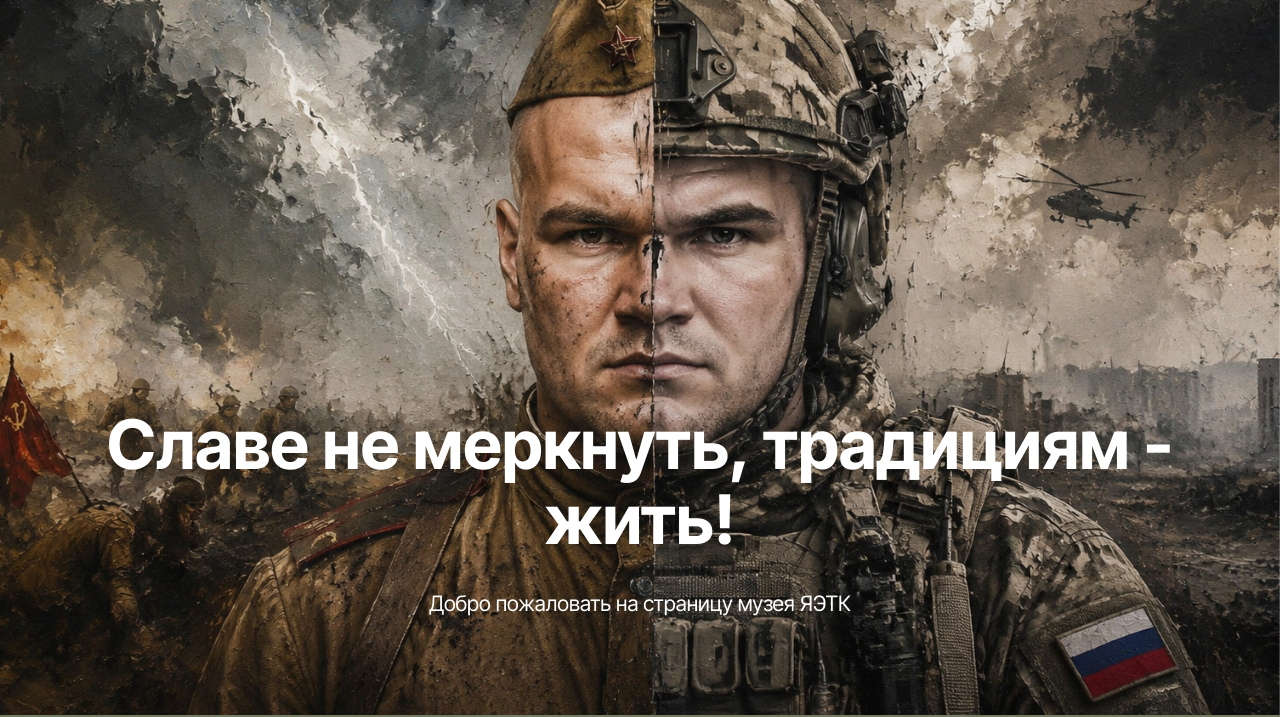
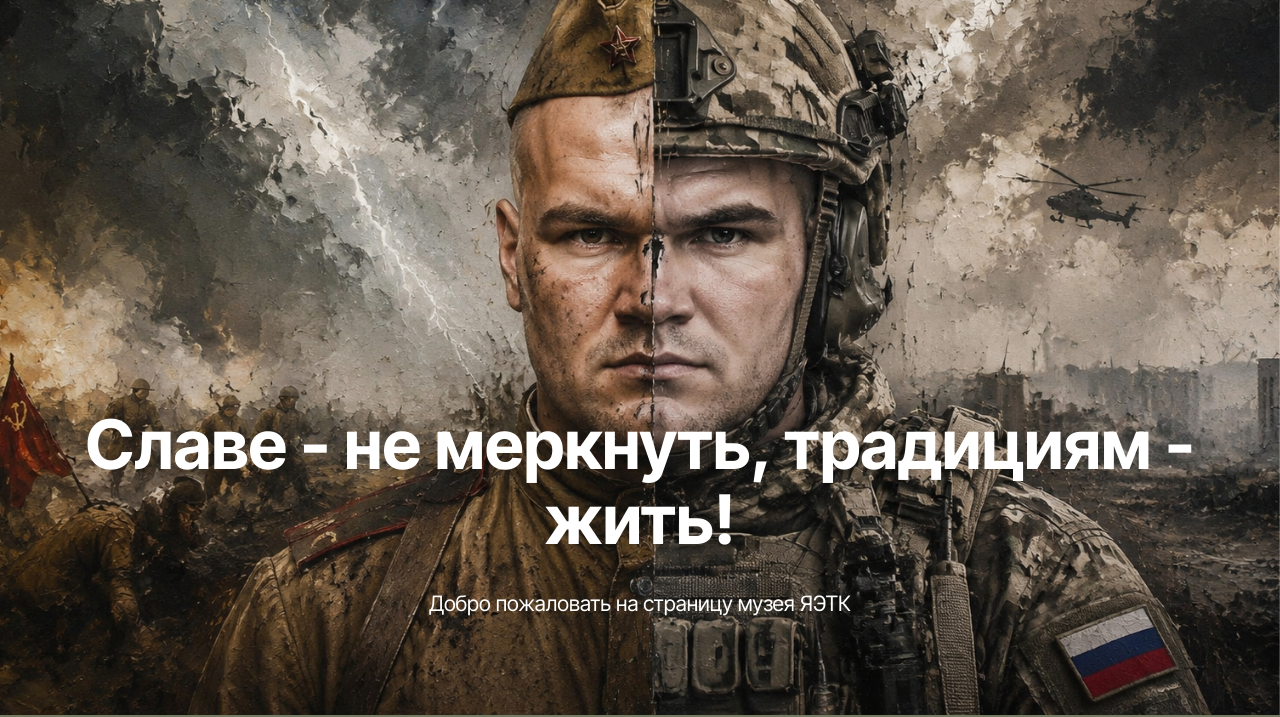
Before and after one commit to makprime14/makprime, a plain HTML site: page index.html in a window 1280 px wide. Shown: the part 85-802 px from the top of the page. Drawn offline with Linux system fonts and the light colour scheme.

Commit message:
Update index.html

```diff
--- a/index.html
+++ b/index.html
@@ -71,7 +71,7 @@
     <div class="row">
       <div class="content-wrap col-12 col-md-12">
         <h1 class="mbr-section-title mbr-fonts-style mbr-white mb-4 display-1">
-          <strong><br>Славе не меркнуть, традициям - жить!</strong></h1>
+          <strong><br>Славе - не меркнуть, традициям - жить!</strong></h1>
 
         <p class="mbr-fonts-style mbr-text mbr-white mb-4 display-7">Добро пожаловать на страницу музея ЯЭТК</p>
 
```
